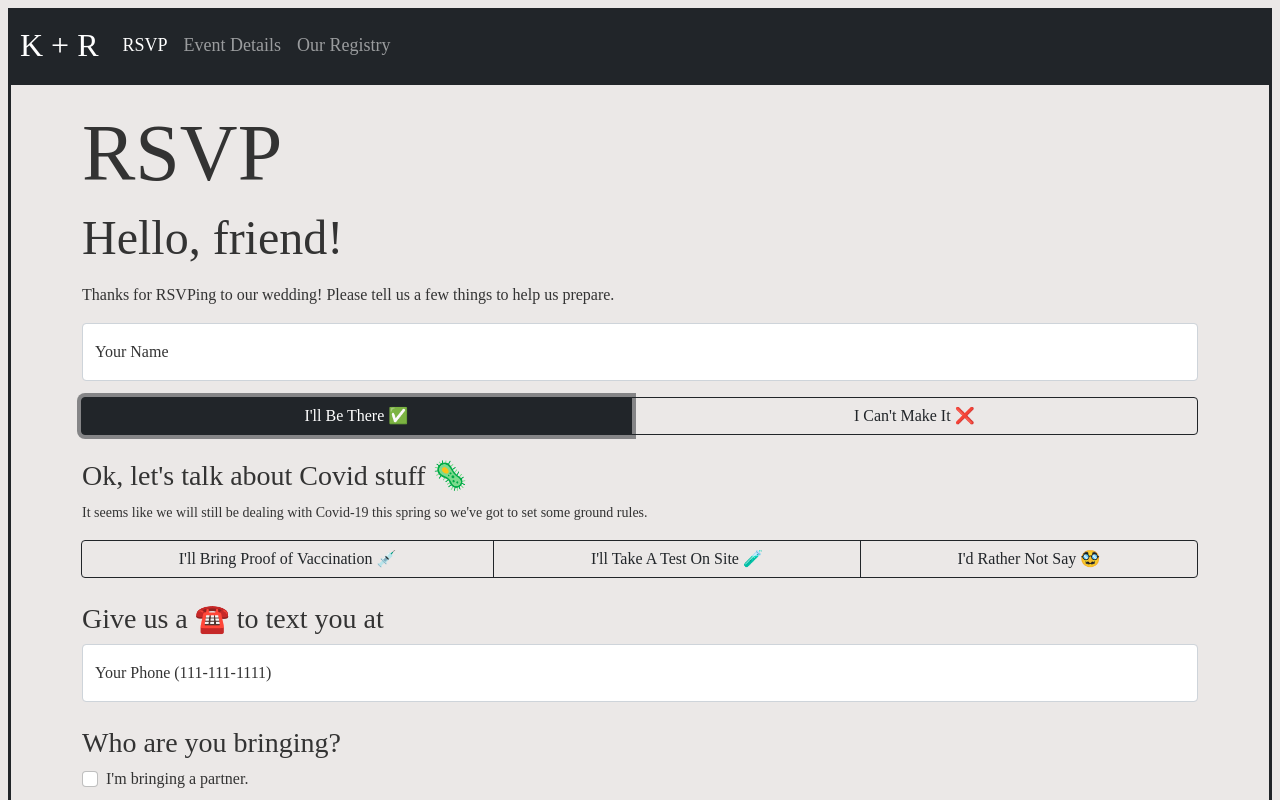
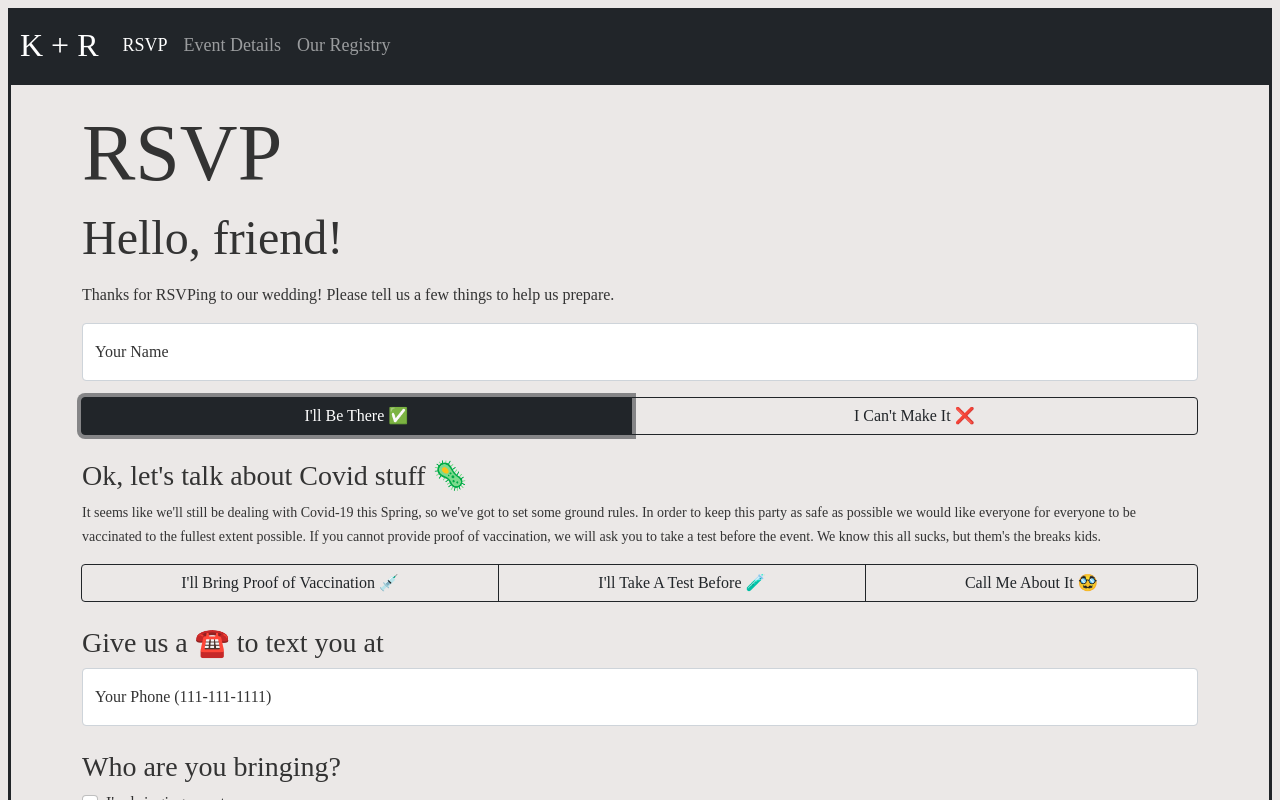
Before and after one commit to kalmas/rosyandkyle-com, a Svelte app: page /rsvp in a window 1280 px wide. Both pictures are taken after a click on the label "I'll Be There ✅". Shown: the top 800 px of the page. Built offline with nearby package versions, Linux system fonts and the light colour scheme; a web font is replaced by a local one.

Commit message:
covid copy

```diff
--- a/package.json
+++ b/package.json
@@ -9,7 +9,7 @@
     "check": "svelte-check --tsconfig ./tsconfig.json",
     "test": "jest",
     "sync": "aws s3 sync public s3://rosyandkyle.com/ --delete",
-    "uncache": "aws cloudfront create-invalidation --distribution-id E1GFE6SI71Q2TE --paths='/*' > invalidation.log",
+    "uncache": "aws cloudfront create-invalidation --distribution-id E1GFE6SI71Q2TE --paths=/ > invalidation.log",
     "deploy": "npm run build && npm run sync && npm run uncache"
   },
   "devDependencies": {
--- a/src/App.svelte
+++ b/src/App.svelte
@@ -48,8 +48,9 @@
         <div class="text-center mb-2 display-6">{emoji}</div>
     </main>
     <div id="footer">
-        Questions? Text Kyle at <a href="tel:757-407-1298" class="link-dark"
-            >(757) 407-1298</a
+        If you have questions, text Kyle at <a
+            href="tel:757-407-1298"
+            class="link-dark">(757) 407-1298</a
         >.
     </div>
 </Router>
--- a/src/routes/RSVP.svelte
+++ b/src/routes/RSVP.svelte
@@ -167,8 +167,14 @@
                 <h3 class="mb-2">Ok, let's talk about Covid stuff 🦠</h3>
                 <p class="text-justify">
                     <small>
-                        It seems like we will still be dealing with Covid-19
-                        this spring so we've got to set some ground rules.</small
+                        It seems like we'll still be dealing with Covid-19 this
+                        Spring, so we've got to set some ground rules. In order
+                        to keep this party as safe as possible we would like
+                        everyone for everyone to be vaccinated to the fullest
+                        extent possible. If you cannot provide proof of
+                        vaccination, we will ask you to take a test before the
+                        event. We know this all sucks, but them's the breaks
+                        kids.</small
                     >
                 </p>
 
@@ -196,7 +202,7 @@
                             id="test"
                         />
                         <label class="btn btn-outline-dark" for="test"
-                            >I'll Take A Test On Site 🧪</label
+                            >I'll Take A Test Before 🧪</label
                         >
                         <input
                             checked={covid == "noresponse"}
@@ -208,7 +214,7 @@
                             id="noresponse"
                         />
                         <label class="btn btn-outline-dark" for="noresponse"
-                            >I'd Rather Not Say 🥸</label
+                            >Call Me About It 🥸</label
                         >
                     </div>
                 </div>
@@ -347,14 +353,6 @@
         background-size: calc(0.75em + 0.375rem) calc(0.75em + 0.375rem);
     }
 
-    /* .submit {
-        max-width: 90%;
-    }
-
-    .btn-group {
-        max-width: 100%;
-    } */
-
     textarea {
         height: 100px !important;
     }
```
